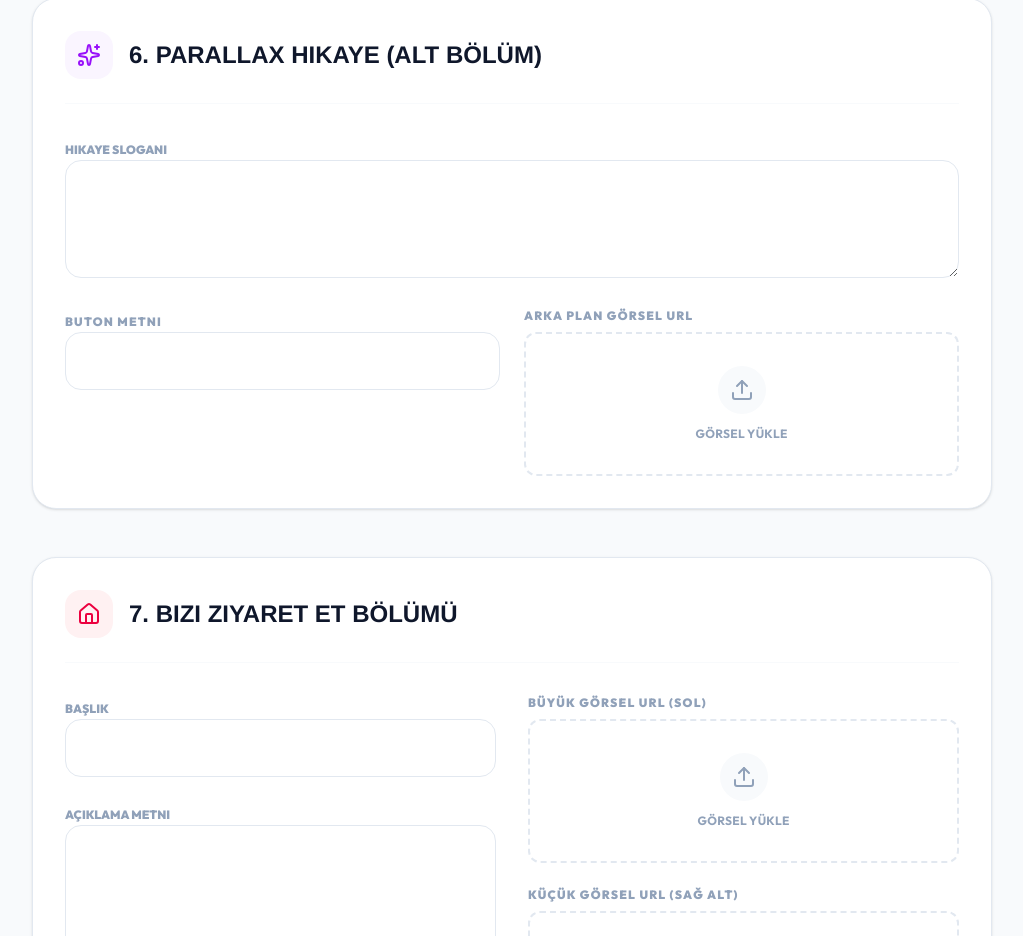
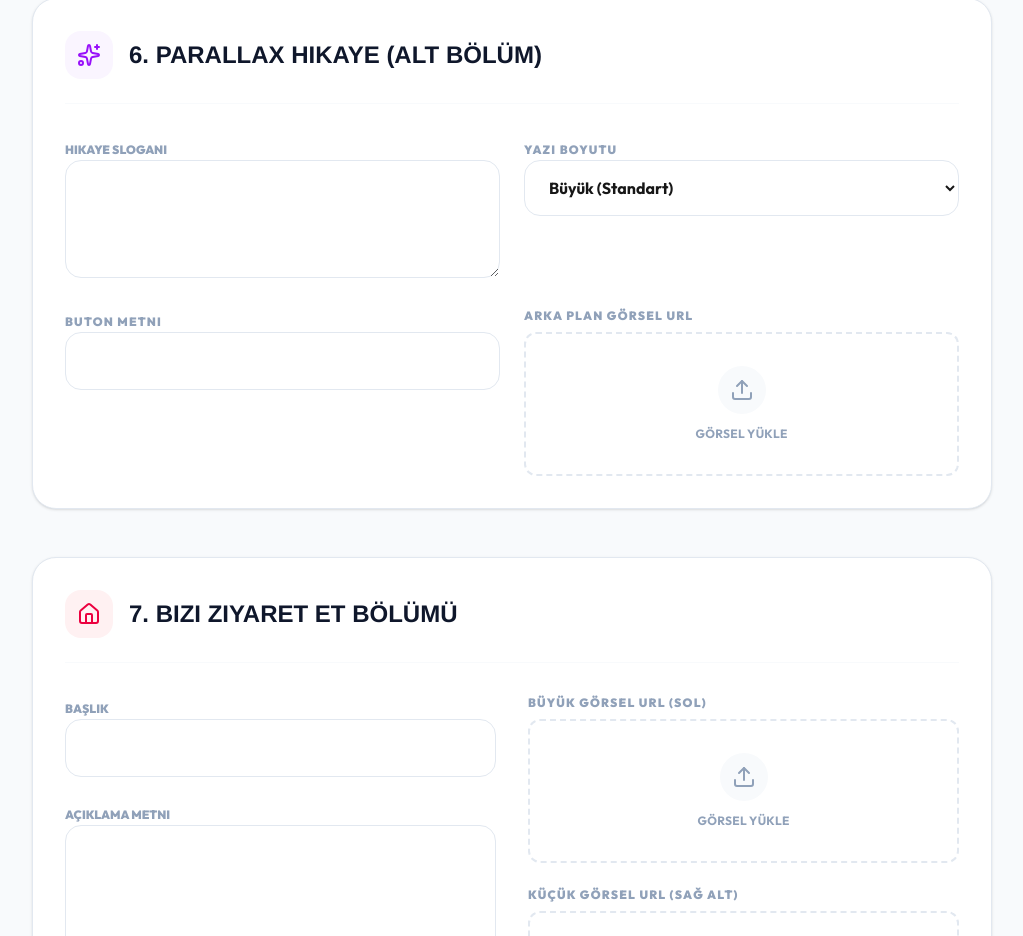
Before and after one commit to gokhanyigit06/melocafe2, a Next.js app: page /admin/settings/homepage in a window 1280 px wide. Shown: the part 3660-4596 px from the top of the page, without its empty margins (256-1279 px from the left). Built offline with nearby package versions, Linux system fonts and the light colour scheme; no server answers; the database is empty.

Commit message:
Add font size customization for Parallax Story section in admin panel

```diff
--- a/src/app/admin/settings/homepage/page.tsx
+++ b/src/app/admin/settings/homepage/page.tsx
@@ -280,6 +280,7 @@ export default function HomepageSettings() {
                     </div>
 
                     <div className="space-y-6">
+                        <div className="grid grid-cols-1 md:grid-cols-2 gap-6">
                             <div className="space-y-3">
                                 <label className="text-xs font-black text-slate-400 uppercase">Hikaye Sloganı</label>
                                 <textarea
@@ -288,6 +289,19 @@ export default function HomepageSettings() {
                                     rows={3}
                                     className="w-full px-5 py-4 rounded-2xl border border-slate-200 font-serif text-xl"
                                 />
+                            </div>
+                            <div className="space-y-3">
+                                <label className="text-xs font-black text-slate-400 uppercase tracking-widest">Yazı Boyutu</label>
+                                <select
+                                    value={settings.parallax_title_size || "large"}
+                                    onChange={(e) => handleChange("parallax_title_size", e.target.value)}
+                                    className="w-full px-5 py-4 rounded-2xl border border-slate-200 focus:ring-4 focus:ring-blue-500/10 focus:border-blue-500 outline-none transition-all font-bold bg-white"
+                                >
+                                    <option value="large">Büyük (Standart)</option>
+                                    <option value="medium">Orta</option>
+                                    <option value="small">Küçük</option>
+                                </select>
+                            </div>
                         </div>
                         <div className="grid grid-cols-1 md:grid-cols-2 gap-6">
                             <div className="space-y-3">
--- a/src/components/ParallaxStory.tsx
+++ b/src/components/ParallaxStory.tsx
@@ -16,6 +16,13 @@ export default function ParallaxStory({ settings }: { settings?: any }) {
     });
 
     const textOpacity = useTransform(scrollYProgress, [0.3, 0.5, 0.7], [0.3, 1, 0.3]);
+    const titleSize = settings?.parallax_title_size || "large";
+    const sizeMap: Record<string, string> = {
+        small: "text-2xl md:text-3xl lg:text-4xl",
+        medium: "text-2xl md:text-4xl lg:text-5xl",
+        large: "text-3xl md:text-5xl lg:text-6xl",
+    };
+    const sizeClass = sizeMap[titleSize] || sizeMap.large;
     const yParallax = useTransform(scrollYProgress, [0, 1], ["-10%", "10%"]);
 
     return (
@@ -43,7 +50,7 @@ export default function ParallaxStory({ settings }: { settings?: any }) {
             <div className="absolute inset-0 flex flex-col items-center justify-center text-center px-6 md:px-12 z-10 w-full">
                 <motion.h2
                     style={{ opacity: textOpacity }}
-                    className="font-serif text-3xl md:text-5xl lg:text-6xl text-white font-medium max-w-4xl leading-tight drop-shadow-lg transition-opacity duration-300"
+                    className={`font-serif ${sizeClass} text-white font-medium max-w-4xl leading-tight drop-shadow-lg transition-opacity duration-300`}
                 >
                     {title}
                 </motion.h2>
```
Lines whose indentation alone changed are shown as unchanged.
